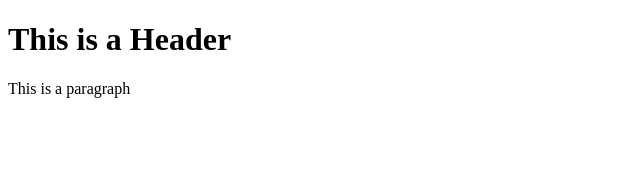
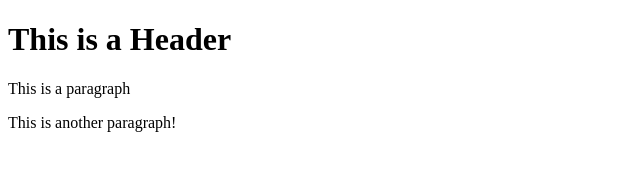
Before and after one commit to marcos-sagrado/git-test, a plain HTML site: page index.html in a window 1280 px wide. Shown: the whole page, without its empty margins (0-640 px from the left). Drawn offline with Linux system fonts and the light colour scheme.

Commit message:
One more commit

```diff
--- a/index.html
+++ b/index.html
@@ -5,5 +5,6 @@
     <body>
         <h1>This is a Header</h1>
         <p>This is a paragraph</p>
+        <p>This is another paragraph!</p>
     </body>
 </html>
```
